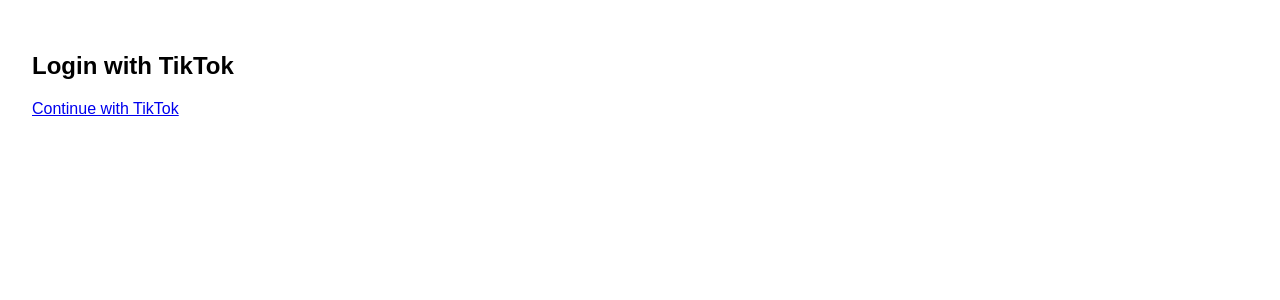
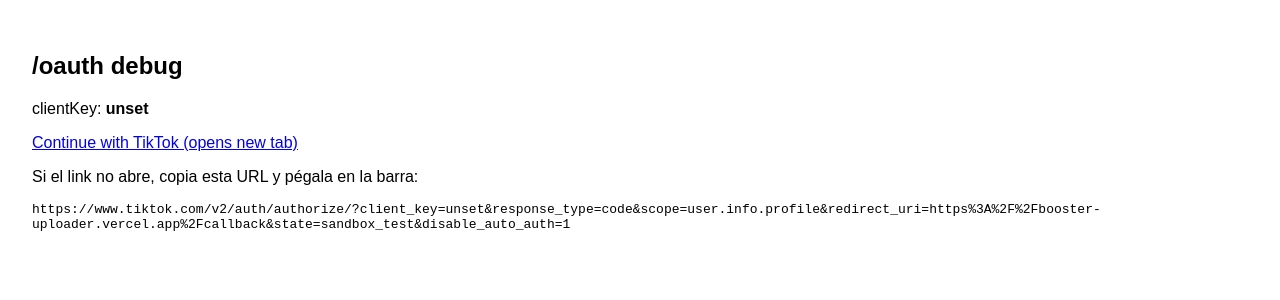
Before and after one commit to mameIIas/booster_uploader, a Next.js app: page /oauth in a window 1280 px wide. Shown: the top 300 px of the page. Built offline with nearby package versions, Linux system fonts and the light colour scheme; no server answers.

Commit message:
Refactor OAuth component for debugging and updates
Updated OAuth component for debugging purposes and modified the state and auth URL parameters.

```diff
--- a/pages/oauth.js
+++ b/pages/oauth.js
@@ -2,22 +2,32 @@ export default function OAuth() {
   const clientKey = process.env.NEXT_PUBLIC_TIKTOK_CLIENT_KEY;
   const redirectUri = "https://booster-uploader.vercel.app/callback";
   const scope = "user.info.profile";
-  const state = Math.random().toString(36).slice(2);
+  const state = "sandbox_test";
 
   const authUrl =
     "https://www.tiktok.com/v2/auth/authorize/?" +
     new URLSearchParams({
-      client_key: clientKey,
+      client_key: clientKey || "",
       response_type: "code",
       scope,
       redirect_uri: redirectUri,
       state,
+      disable_auto_auth: "1",
     }).toString();
 
   return (
     <main style={{ fontFamily: "sans-serif", padding: 24 }}>
-      <h2>Login with TikTok</h2>
-      <a href={authUrl}>Continue with TikTok</a>
+      <h2>/oauth debug</h2>
+      <div>clientKey: <b>{String(clientKey)}</b></div>
+      <p>
+        <a href={authUrl} target="_blank" rel="noreferrer">
+          Continue with TikTok (opens new tab)
+        </a>
+      </p>
+      <p>
+        Si el link no abre, copia esta URL y pégala en la barra:
+      </p>
+      <pre style={{ whiteSpace: "pre-wrap" }}>{authUrl}</pre>
     </main>
   );
 }
```
